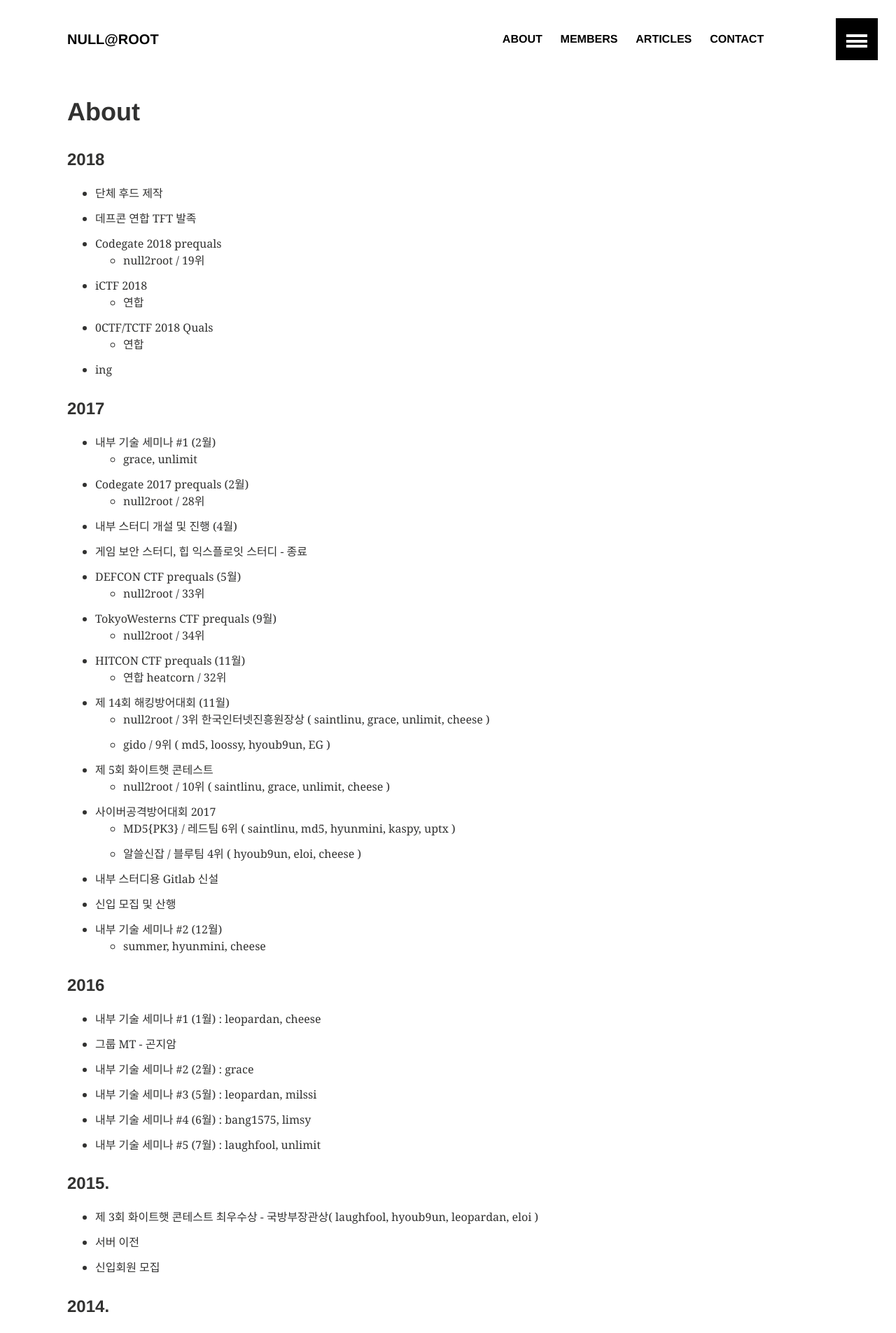
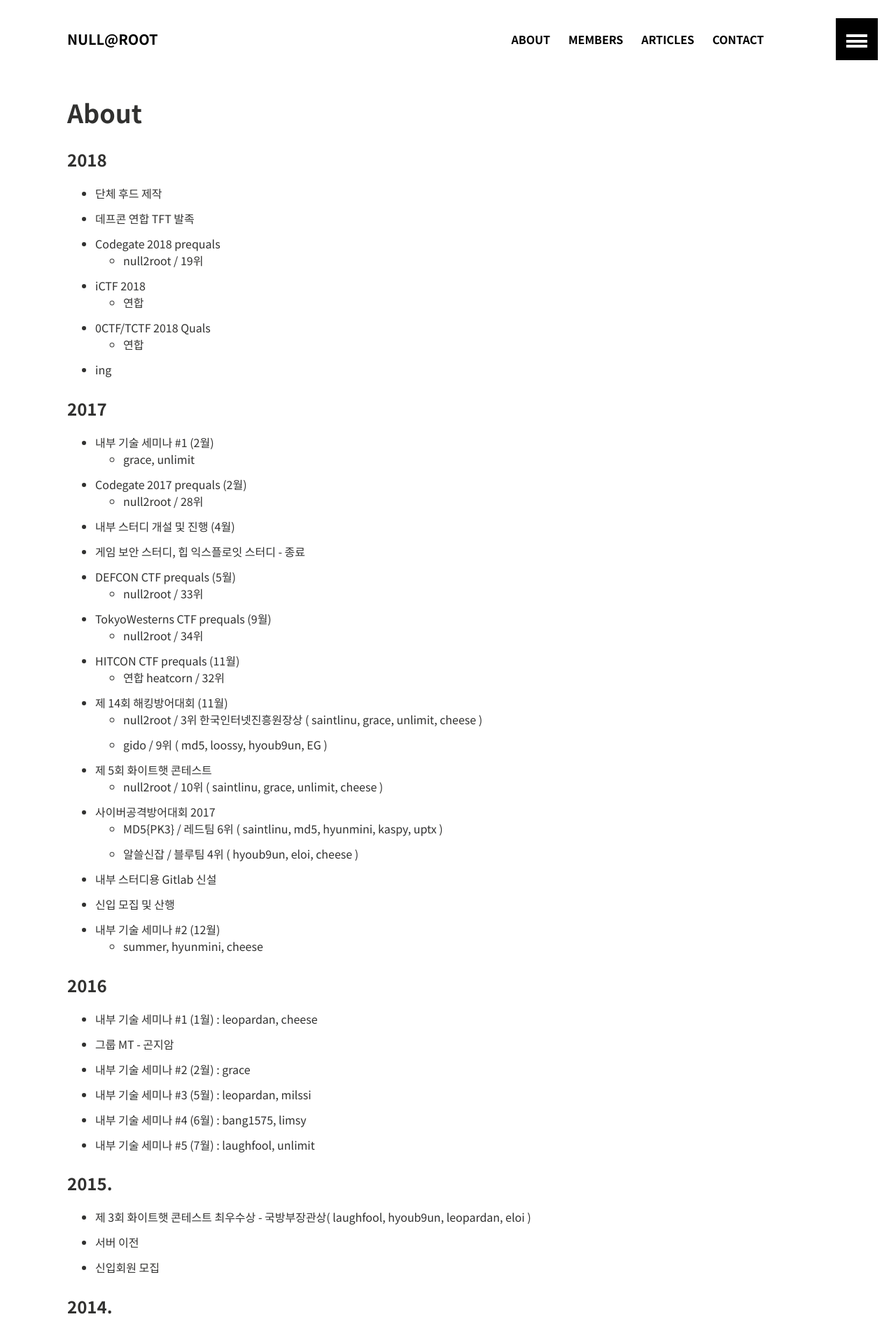
Before and after one commit to null2root/null2root.github.com, a Jekyll site: the page built from about/index.md, in a window 1280 px wide. Shown: the top 1905 px of the page at 70% size. Built offline with Jekyll 4.4.1, drawn with Linux system fonts in a browser that asks for light colours.

Commit message:
[-] change fonts

```diff
--- a/_sass/_variables.scss
+++ b/_sass/_variables.scss
@@ -6,8 +6,11 @@
    Typography variables
    ========================================================================== */
 
-$base-font                   	: Georgia,Times,"Times New Roman",serif;
-$heading-font                	: "Helvetica Neue","Segoe UI",Arial,sans-serif;
+@import url(http://fonts.googleapis.com/earlyaccess/notosanskr.css);
+
+
+$base-font                   	: "Noto Sans KR", Georgia,Times,"Times New Roman",serif;
+$heading-font                	: "Noto Sans KR", "Helvetica Neue","Segoe UI",Arial,sans-serif;
 $caption-font                	: $base-font;
 $code-font                   	: monospace;
 $alt-font                    	: $heading-font;
```
